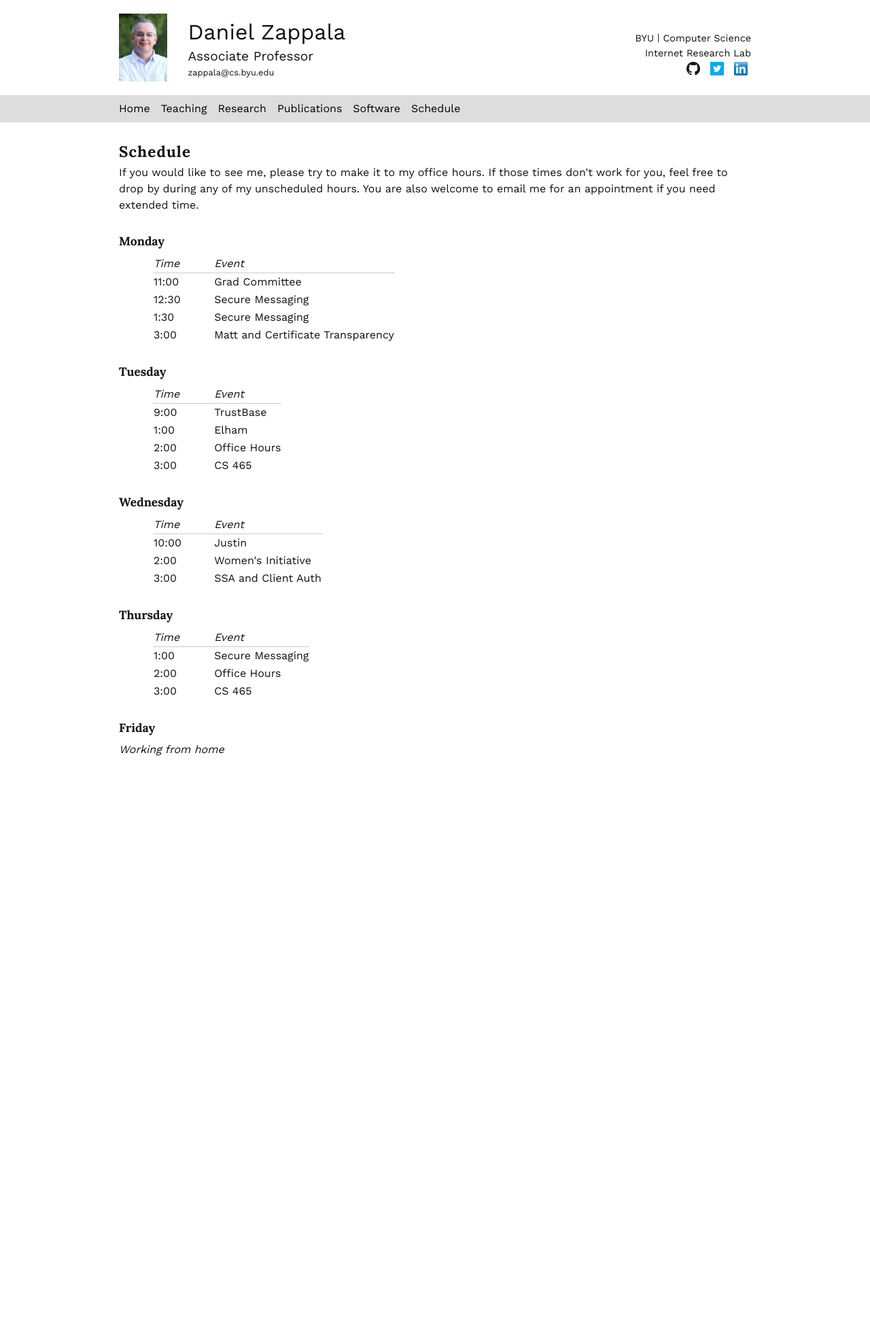
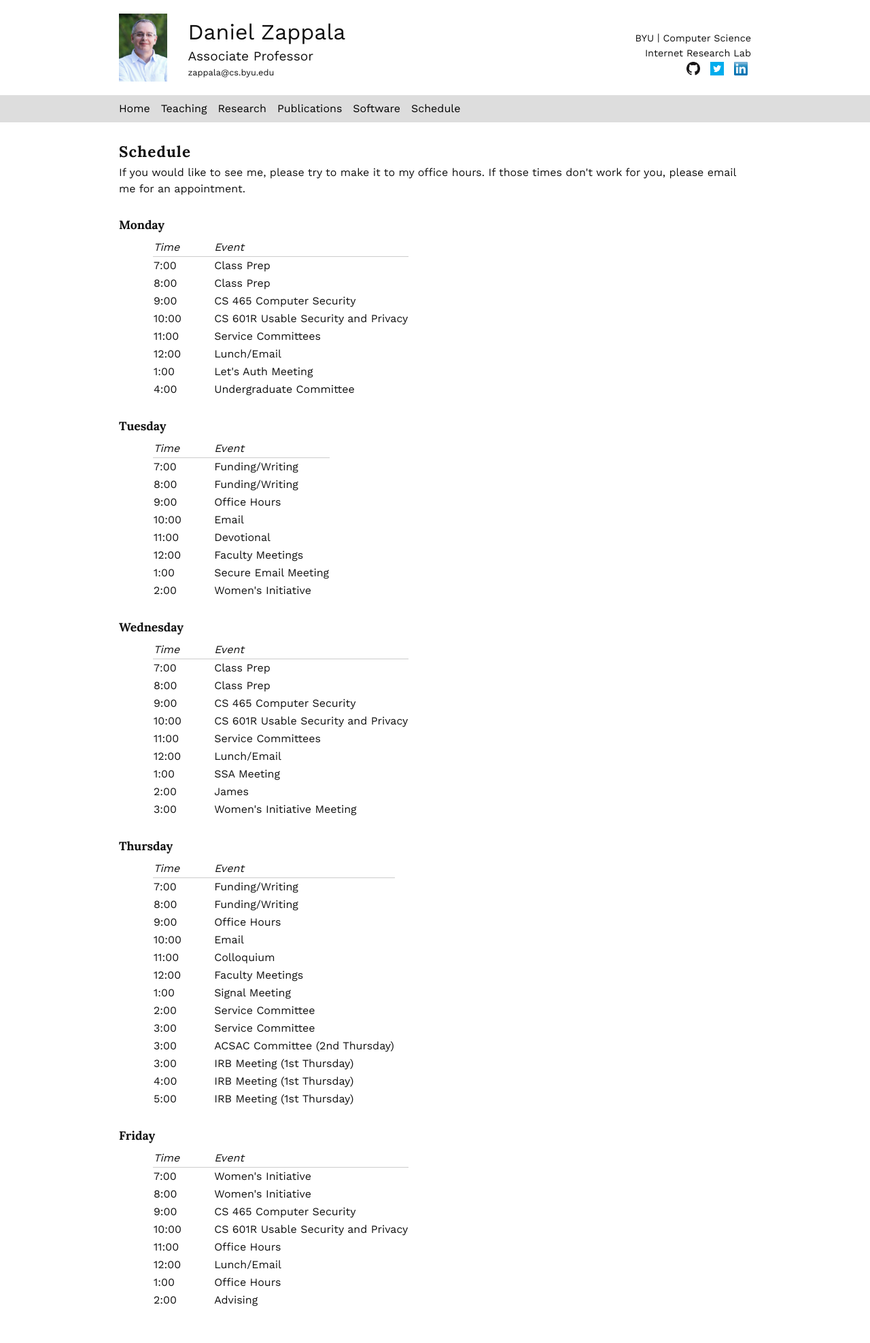
Before and after one commit to zappala/zappala, a Flask app: template templates/schedule.html in a window 1280 px wide. Shown: the whole page at 68% size. Before the commit the page ends 1112 px from the top, so only its background shows below. Run offline with Flask 2, Linux system fonts and the light colour scheme; the template is opened without the code that fills it, so the values that code supplies are empty; some libraries are stand-ins or nearby versions.

Commit message:
Updates for Fall 2020

```diff
--- a/templates/schedule.html
+++ b/templates/schedule.html
@@ -7,47 +7,80 @@
 # Schedule
 
 If you would like to see me, please try to make it to my office
-hours. If those times don't work for you, feel free to drop by during
-any of my unscheduled hours. You are also welcome to email me for an
-appointment if you need extended time.
+hours. If those times don't work for you, please email me for an
+appointment.
 
 ### Monday
 
 Time   | Event
 -------|--------
-11:00  | Grad Committee
-12:30  | Secure Messaging
-1:30   | Secure Messaging
-3:00   | Matt and Certificate Transparency
+7:00   | Class Prep
+8:00   | Class Prep
+9:00   | CS 465 Computer Security
+10:00  | CS 601R Usable Security and Privacy
+11:00  | Service Committees
+12:00  | Lunch/Email
+1:00   | Let's Auth Meeting
+4:00   | Undergraduate Committee
 
 ### Tuesday
 
 Time   | Event
 -------|--------
-9:00   | TrustBase
-1:00   | Elham
-2:00   | Office Hours
-3:00   | CS 465
+7:00   | Funding/Writing
+8:00   | Funding/Writing
+9:00   | Office Hours
+10:00  | Email
+11:00  | Devotional
+12:00  | Faculty Meetings
+1:00   | Secure Email Meeting
+2:00   | Women's Initiative
 
 ### Wednesday
 
 Time   | Event
 -------|--------
-10:00  | Justin
-2:00   | Women's Initiative
-3:00   | SSA and Client Auth
+7:00   | Class Prep
+8:00   | Class Prep
+9:00   | CS 465 Computer Security
+10:00  | CS 601R Usable Security and Privacy
+11:00  | Service Committees
+12:00  | Lunch/Email
+1:00   | SSA Meeting
+2:00   | James
+3:00   | Women's Initiative Meeting
 
 ### Thursday
 
 Time   | Event
 -------|--------
-1:00   | Secure Messaging
-2:00   | Office Hours
-3:00   | CS 465
+7:00   | Funding/Writing
+8:00   | Funding/Writing
+9:00   | Office Hours
+10:00  | Email
+11:00  | Colloquium
+12:00  | Faculty Meetings
+1:00   | Signal Meeting
+2:00   | Service Committee
+3:00   | Service Committee
+3:00   | ACSAC Committee (2nd Thursday)
+3:00   | IRB Meeting (1st Thursday)
+4:00   | IRB Meeting (1st Thursday)
+5:00   | IRB Meeting (1st Thursday)
 
 ### Friday
 
-*Working from home*
+Time   | Event
+-------|--------
+7:00   | Women's Initiative
+8:00   | Women's Initiative
+9:00   | CS 465 Computer Security
+10:00  | CS 601R Usable Security and Privacy
+11:00  | Office Hours
+12:00  | Lunch/Email
+1:00   | Office Hours
+2:00   | Advising
+
 
 
 {% endfilter %}
```
Also changed, not shown: templates/index.html (+11 -10 lines), templates/publications.html (+21 -9 lines), templates/teaching.html (+5 -4 lines), 3 other files.
